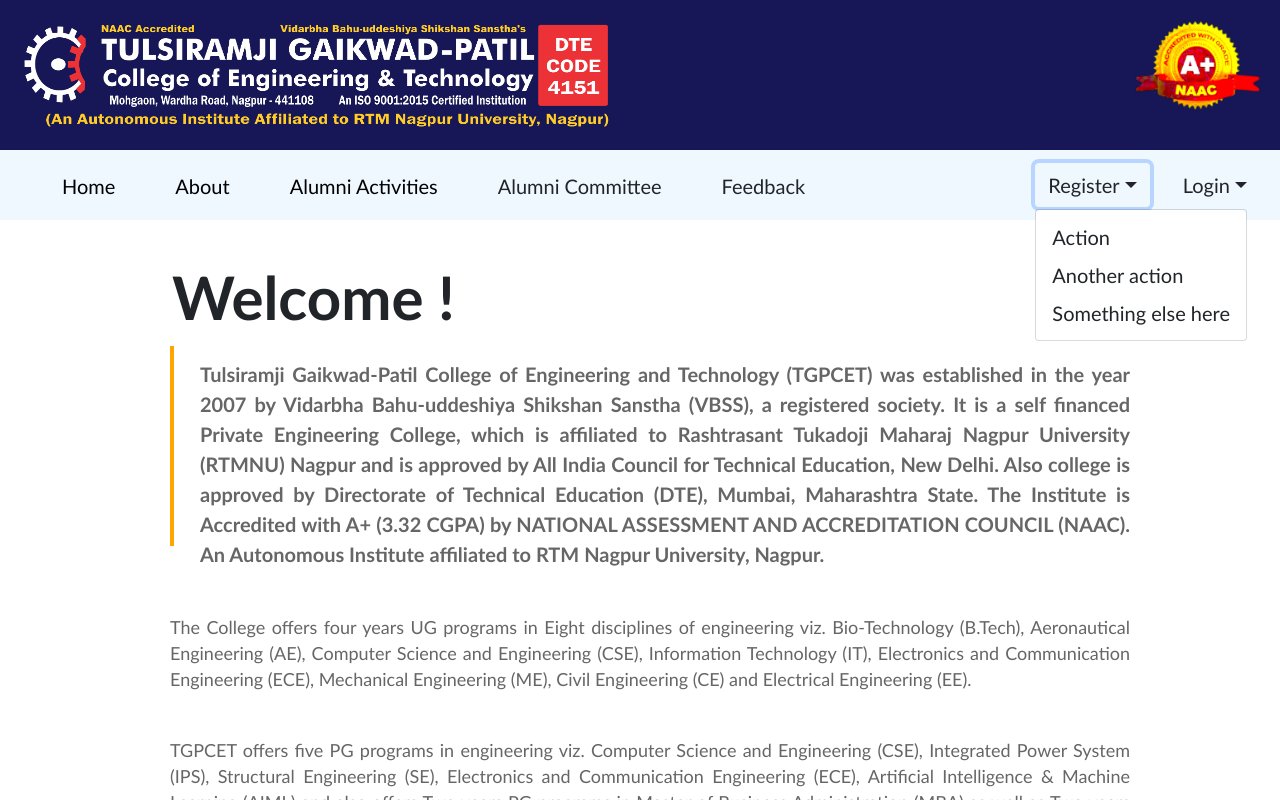
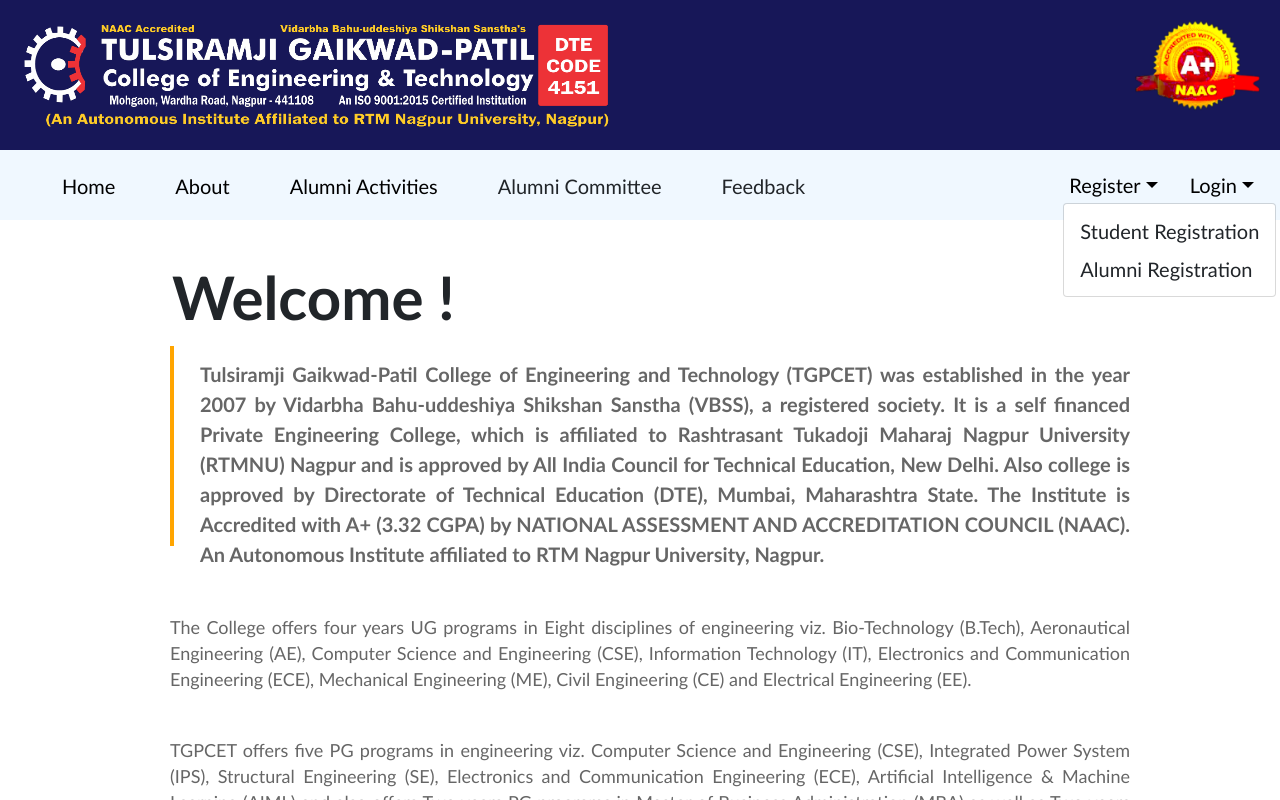
Before and after one commit to krutikajichkar/Online-Campus-Recruitment, a React (Create React App) app: page /about in a window 1280 px wide. Both pictures are taken after a click on the button "Register". Shown: the top 800 px of the page. Built offline with nearby package versions, Linux system fonts and the light colour scheme.

Commit message:
made login

```diff
--- a/package.json
+++ b/package.json
@@ -13,6 +13,7 @@
     "foundation-sites": "^6.7.5",
     "react": "^18.2.0",
     "react-dom": "^18.2.0",
+    "react-modal": "^3.16.1",
     "react-router-dom": "^6.4.1",
     "react-scripts": "^5.0.1",
     "web-vitals": "^2.1.4"
--- a/src/Components/Navbar.css
+++ b/src/Components/Navbar.css
@@ -51,6 +51,7 @@
 .offcanvas-body ul li {
     margin-bottom: 30px;
     font-size: 20px;
+
 }
 
 @media(max-width:1023px) {
--- a/src/Components/Navbar.js
+++ b/src/Components/Navbar.js
@@ -4,7 +4,40 @@
 import MenuIcon from "@mui/icons-material/Menu";
 import "./Header.css";
 import { Link } from "react-router-dom";
+import Modal from "react-modal";
+import CloseIcon from "@mui/icons-material/Close";
+
+const customStyles = {
+  content: {
+    top: "50%",
+    left: "50%",
+    right: "auto",
+    bottom: "auto",
+    marginRight: "-50%",
+    transform: "translate(-50%, -50%)",
+    width: "500px",
+  },
+};
+
+Modal.setAppElement("#root");
+
 function Navbar() {
+  let subtitle;
+
+  const [modalIsOpen, setIsOpen] = React.useState(false);
+
+  function openModal() {
+    setIsOpen(true);
+  }
+
+  function afterOpenModal() {
+    // references are now sync'd and can be accessed.
+    subtitle.style.color = "#f00";
+  }
+
+  function closeModal() {
+    setIsOpen(false);
+  }
   return (
     <div>
       <nav>
@@ -16,65 +49,84 @@
             {" "}
             <li>About</li>
           </Link>
-          <Link className="link" to='/activities'><li>Alumni Activities</li></Link>
+          <Link className="link" to="/activities">
+            <li>Alumni Activities</li>
+          </Link>
           <li>Alumni Committee</li>
           <li>Feedback</li>
         </ul>
         <div style={{ display: "flex" }}>
-          <div class="dropdown" style={{ paddingRight: "20px" }}>
+          <div className="dropdown" style={{ paddingRight: "20px" }}>
             <button
-              class="btn  dropdown-toggle"
+              className="dropdown-toggle"
               type="button"
               id="dropdownMenu2"
               data-bs-toggle="dropdown"
               aria-expanded="false"
-              style={{ fontSize: "20px" }}
+              style={{
+                fontSize: "20px",
+                backgroundColor: "transparent",
+                border: "none",
+              }}
             >
               Register
             </button>
-            <ul class="dropdown-menu" aria-labelledby="dropdownMenu2">
+            <ul className="dropdown-menu" aria-labelledby="dropdownMenu2">
               <li>
-                <button class="dropdown-item" type="button">
-                  Action
+                <button
+                  className="dropdown-item"
+                  type="button"
+                  onClick={openModal}
+                >
+                  Student Registration
                 </button>
               </li>
               <li>
-                <button class="dropdown-item" type="button">
-                  Another action
+                <button className="dropdown-item" type="button">
+                  Alumni Registration
                 </button>
               </li>
-              <li>
-                <button class="dropdown-item" type="button">
+              {/* <li>
+                <button className="dropdown-item" type="button">
                   Something else here
                 </button>
-              </li>
+              </li> */}
             </ul>
           </div>
-          <div class="dropdown" style={{ paddingRight: "20px" }}>
+          <div className="dropdown" style={{ paddingRight: "20px" }}>
             <button
-              class="btn dropdown-toggle"
+              className=" dropdown-toggle"
               type="button"
               id="dropdownMenu2"
               data-bs-toggle="dropdown"
               aria-expanded="false"
-              style={{ fontSize: "20px" }}
+              style={{
+                fontSize: "20px",
+                backgroundColor: "transparent",
+                border: "none",
+              }}
             >
               Login
             </button>
-            <ul class="dropdown-menu" aria-labelledby="dropdownMenu2">
+            <ul className="dropdown-menu" aria-labelledby="dropdownMenu2">
               <li>
-                <button class="dropdown-item" type="button">
-                  Action
+                <button className="dropdown-item" type="button">
+                  Admin Login
                 </button>
               </li>
               <li>
-                <button class="dropdown-item" type="button">
-                  Another action
+                <button className="dropdown-item" type="button">
+                  HOD Login
                 </button>
               </li>
               <li>
-                <button class="dropdown-item" type="button">
-                  Something else here
+                <button className="dropdown-item" type="button">
+                  Student Login
+                </button>
+              </li>
+              <li>
+                <button className="dropdown-item" type="button">
+                  Alumni Login
                 </button>
               </li>
             </ul>
@@ -85,7 +137,7 @@
       <div id="screen-visible-div">
         <span></span>
         <button
-          style={{ backgroundColor: "transparent" ,border:'none'}}
+          style={{ backgroundColor: "transparent", border: "none" }}
           type="button"
           data-bs-toggle="offcanvas"
           data-bs-target="#offcanvasWithBackdrop"
@@ -95,23 +147,23 @@
           <MenuIcon id="menuicon" />
         </button>
         <div
-          class="offcanvas offcanvas-start"
-          tabindex="-1"
+          className="offcanvas offcanvas-start"
+          tabIndex="-1"
           id="offcanvasWithBackdrop"
           aria-labelledby="offcanvasWithBackdropLabel"
         >
-          <div class="offcanvas-header">
-            <h5 class="offcanvas-title" id="offcanvasWithBackdropLabel">
+          <div className="offcanvas-header">
+            <h5 className="offcanvas-title" id="offcanvasWithBackdropLabel">
               Hello there
             </h5>
             <button
               type="button"
-              class="btn-close text-reset"
+              className="btn-close text-reset"
               data-bs-dismiss="offcanvas"
               aria-label="Close"
             ></button>
           </div>
-          <div class="offcanvas-body">
+          <div className="offcanvas-body">
             <ul type="none">
               <Link className="link" to="/">
                 <li>Home</li>
@@ -124,61 +176,73 @@
               <li>Alumni Activities</li>
               <li>Feedback</li>
               <li>
-
-                <div class="btn-group dropend">
+                <div className="btn-group dropend">
                   <button
                     type="button"
-                    class=" dropdown-toggle"
+                    className=" dropdown-toggle"
                     data-bs-toggle="dropdown"
                     aria-expanded="false"
-                    style={{ backgroundColor: 'transparent', fontSize: '20px',border:'none' }}
+                    style={{
+                      backgroundColor: "transparent",
+                      fontSize: "20px",
+                      border: "none",
+                    }}
                   >
                     Register
                   </button>
-                  <ul class="dropdown-menu">
+                  <ul className="dropdown-menu">
                     <li>
-                      <button class="dropdown-item" type="button">
-                        Action
+                      <button className="dropdown-item" type="button">
+                        Alumni Register
                       </button>
                     </li>
                     <li>
-                      <button class="dropdown-item" type="button">
-                        Another action
+                      <button className="dropdown-item" type="button">
+                        Student Register
                       </button>
                     </li>
-                    <li>
-                      <button class="dropdown-item" type="button">
+                    {/* <li>
+                      <button className="dropdown-item" type="button">
                         Something else here
                       </button>
-                    </li>
+                    </li> */}
                   </ul>
                 </div>
               </li>
               <li>
-                <div class="btn-group dropend">
+                <div className="btn-group dropend">
                   <button
                     type="button"
-                    class=" dropdown-toggle"
+                    className=" dropdown-toggle"
                     data-bs-toggle="dropdown"
                     aria-expanded="false"
-                    style={{ backgroundColor: 'transparent', fontSize: '20px' ,border:'none'}}
+                    style={{
+                      backgroundColor: "transparent",
+                      fontSize: "20px",
+                      border: "none",
+                    }}
                   >
                     Login
                   </button>
-                  <ul class="dropdown-menu">
+                  <ul className="dropdown-menu" aria-labelledby="dropdownMenu2">
                     <li>
-                      <button class="dropdown-item" type="button">
-                        Action
+                      <button className="dropdown-item" type="button">
+                        Admin Login
                       </button>
                     </li>
                     <li>
-                      <button class="dropdown-item" type="button">
-                        Another action
+                      <button className="dropdown-item" type="button">
+                        HOD Login
                       </button>
                     </li>
                     <li>
-                      <button class="dropdown-item" type="button">
-                        Something else here
+                      <button className="dropdown-item" type="button">
+                        Student Login
+                      </button>
+                    </li>
+                    <li>
+                      <button className="dropdown-item" type="button">
+                        Alumni Login
                       </button>
                     </li>
                   </ul>
@@ -194,6 +258,75 @@
           </center>
         </span>
       </div>
+
+      {/* Modal */}
+
+      <Modal
+        isOpen={modalIsOpen}
+        onAfterOpen={afterOpenModal}
+        onRequestClose={closeModal}
+        style={customStyles}
+        contentLabel="Example Modal"
+      >
+        <div
+          style={{ cursor: "pointer", textAlign: "right" }}
+          onClick={closeModal}
+        >
+          {" "}
+          <CloseIcon />
+        </div>
+        <div class="mb-3">
+          <label for="exampleFormControlInput1" class="form-label">
+            UserName
+          </label>
+          <input
+            type="text"
+            class="form-control"
+            id="exampleFormControlInput1"
+          />
+        </div>
+        <div class="mb-3">
+          <label for="exampleFormControlInput1" class="form-label">
+            Email
+          </label>
+          <input
+            type="email"
+            class="form-control"
+            id="exampleFormControlInput1"
+          />
+        </div>
+        <div class="mb-3">
+          <label for="exampleFormControlInput1" class="form-label">
+            Password
+          </label>
+          <input
+            type="password"
+            class="form-control"
+            id="exampleFormControlInput1"
+          />
+        </div>
+        <div class="mb-3">
+          <label for="exampleFormControlInput1" class="form-label">
+            Department
+          </label>
+          <input
+            type="text"
+            class="form-control"
+            id="exampleFormControlInput1"
+          />
+        </div>
+        <div class="mb-3">
+          <label for="exampleFormControlInput1" class="form-label">
+            Session
+          </label>
+          <input
+            type="text"
+            class="form-control"
+            id="exampleFormControlInput1"
+          />
+        </div>
+        <center><button className="btn btn-primary">Submit</button></center>
+      </Modal>
     </div>
   );
 }
```
Also changed, not shown: 1 other file (tests, documents, lock files or other folders).
